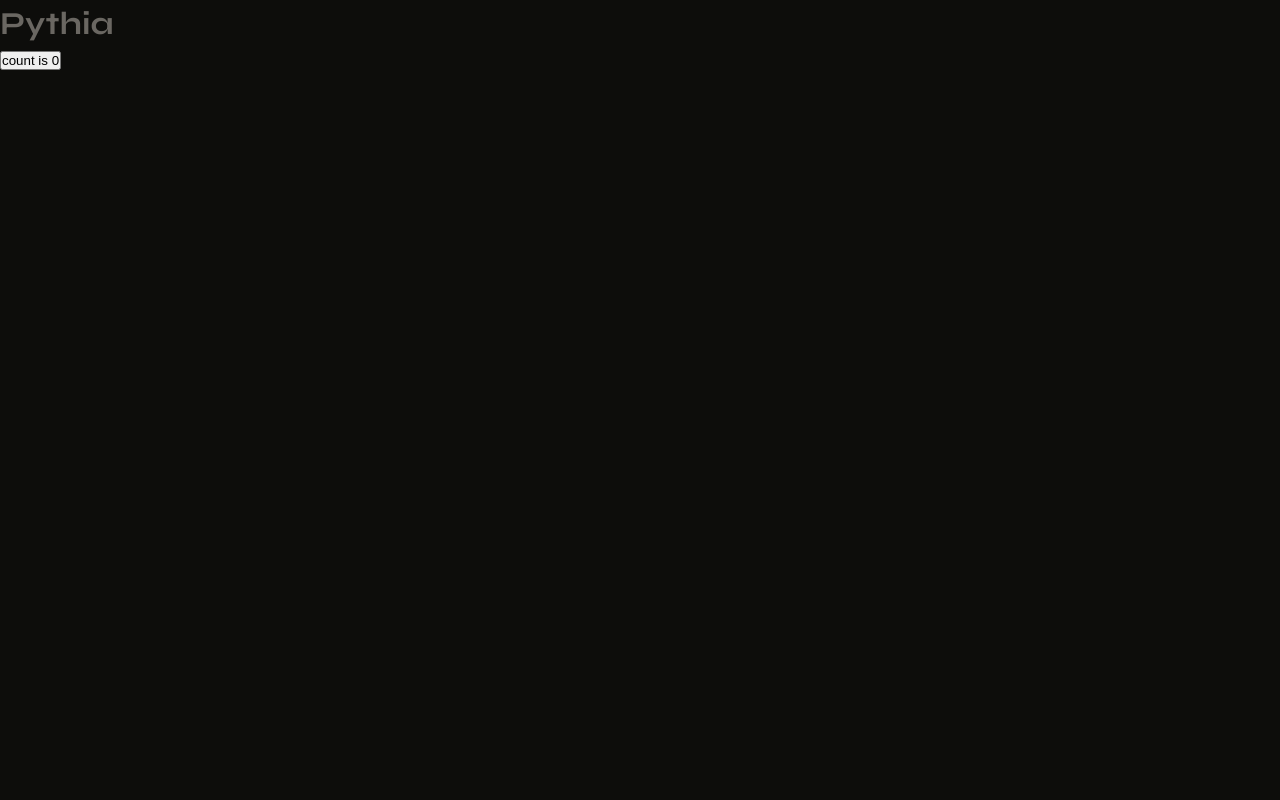
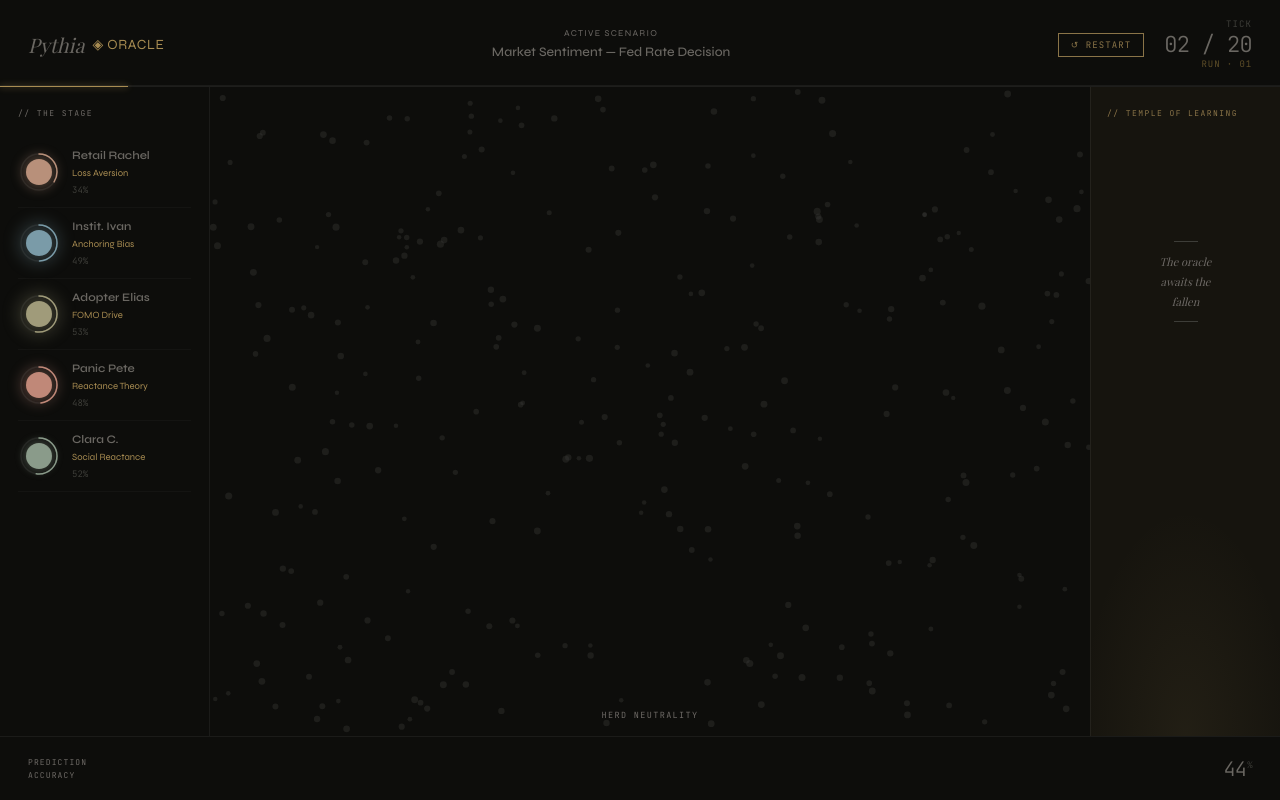
Before and after one commit to Ubajaj1/Pythia, a React (Vite) app in the folder src/ui/: page / in a window 1280 px wide. Built offline with nearby package versions, Linux system fonts and the light colour scheme; a web font is replaced by a local one.

Commit message:
feat: wire up App.jsx — full Pythia visualization running

```diff
--- a/src/ui/src/App.jsx
+++ b/src/ui/src/App.jsx
@@ -1,18 +1,52 @@
-import { useState } from 'react'
+import { useSimulation } from './simulation/useSimulation'
+import { getScenario } from './simulation/scenarios'
+import Header         from './components/Header'
+import Stage          from './components/Stage'
+import Arena          from './components/Arena'
+import Temple         from './components/Temple'
+import AccuracyCurve  from './components/AccuracyCurve'
 
-function App() {
-  const [count, setCount] = useState(0)
+const SCENARIO_ID = 'market-sentiment'
+
+export default function App() {
+  const scenario = getScenario(SCENARIO_ID)
+
+  const sim = useSimulation(scenario.protagonists, scenario.amendments)
+
+  const templeProtagonist = sim.templeIdx !== null
+    ? scenario.protagonists[sim.templeIdx]
+    : null
+
+  const templeAmendment = sim.templeIdx !== null
+    ? scenario.amendments[sim.templeIdx]
+    : ['', '']
 
   return (
-    <>
-      <h1>Pythia</h1>
-      <div className="card">
-        <button onClick={() => setCount((count) => count + 1)}>
-          count is {count}
-        </button>
+    <div style={{ display: 'flex', flexDirection: 'column', height: '100vh' }}>
+      <Header
+        scenarioName={scenario.name}
+        tick={sim.tick}
+        run={sim.run}
+        progressPercent={sim.progressPercent}
+        onRestart={sim.restart}
+      />
+
+      <div style={{ display: 'flex', flex: 1, minHeight: 0 }}>
+        <Stage
+          protagonists={scenario.protagonists}
+          protoStates={sim.protoStates}
+        />
+        <Arena
+          crowdStateIndex={sim.crowdStateIndex}
+          crowdStateName={sim.crowdStateName}
+        />
+        <Temple
+          protagonist={templeProtagonist}
+          amendment={templeAmendment}
+        />
       </div>
-    </>
+
+      <AccuracyCurve history={sim.accuracyHistory} />
+    </div>
   )
 }
-
-export default App
```
